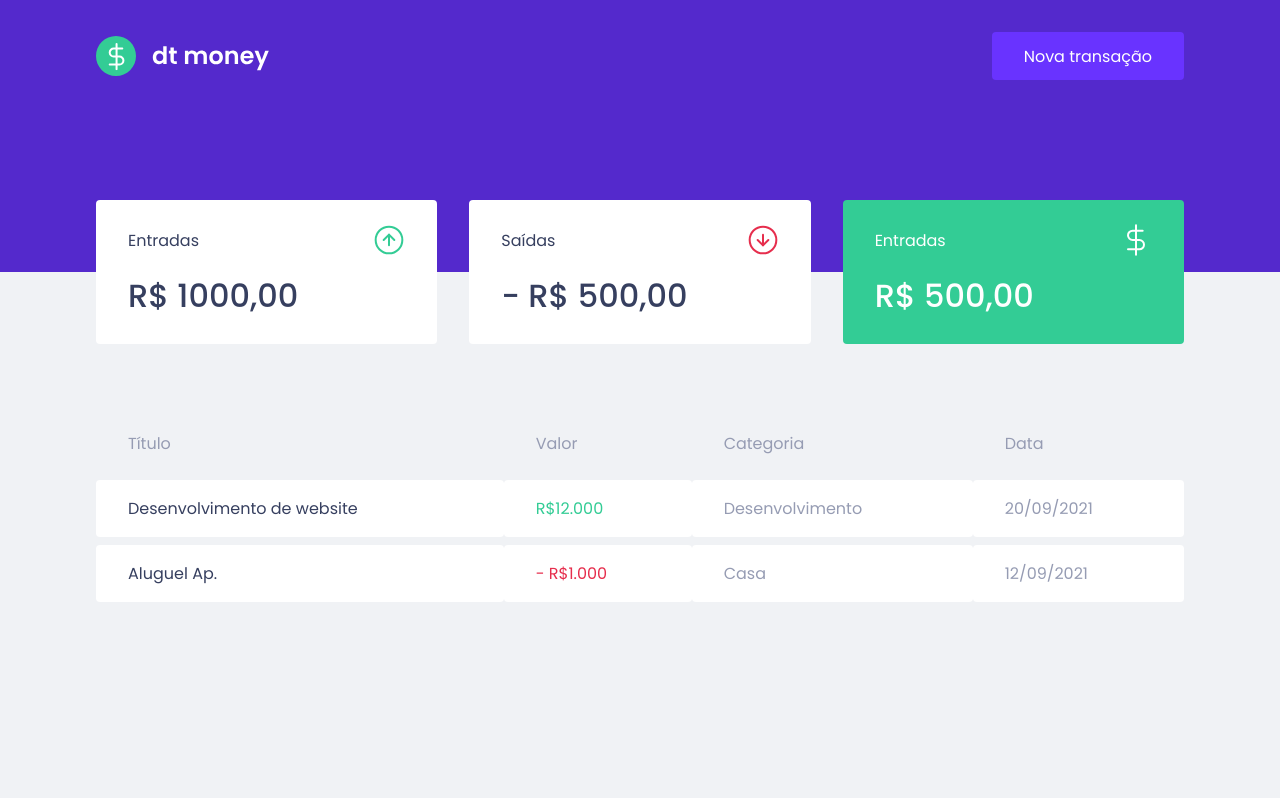
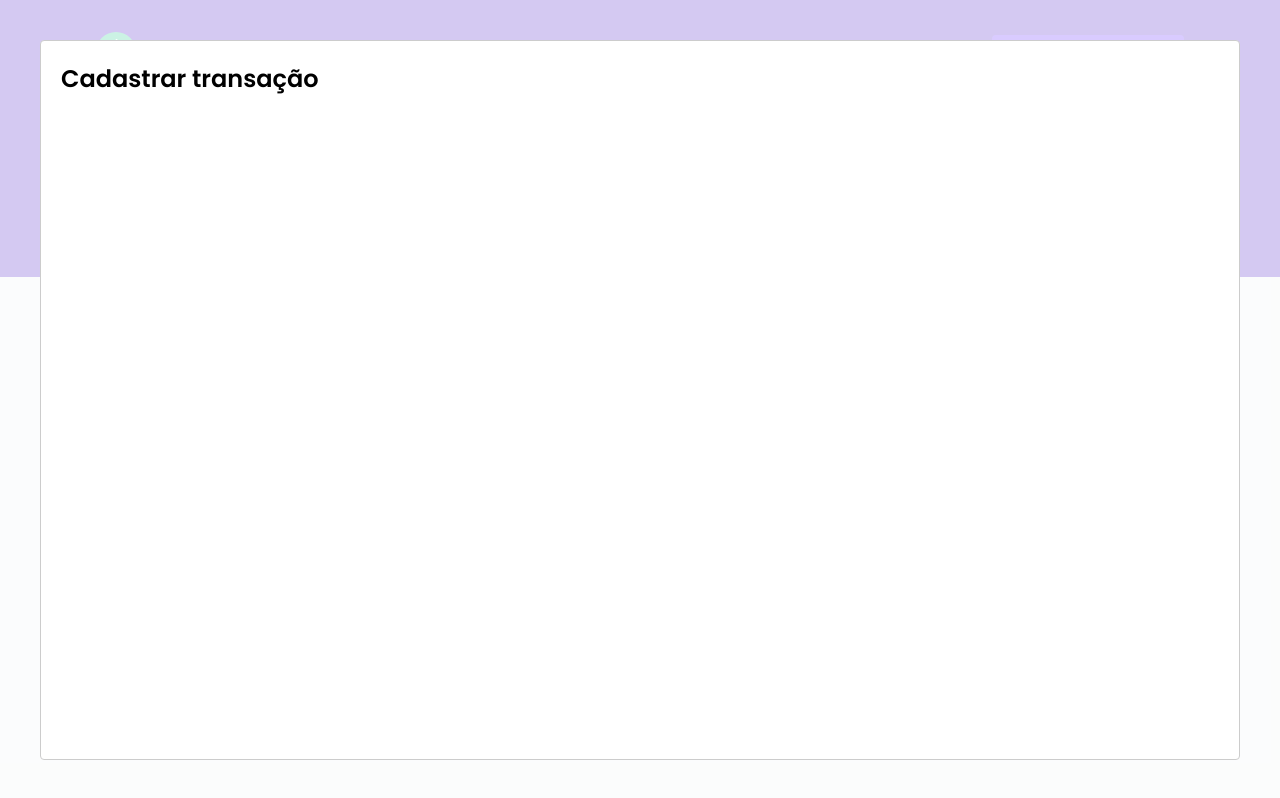
Before and after one commit to JuanMVeronez/ignite-react02-dt-money, a React (Create React App) app: page / in a window 1280 px wide. Both pictures are taken after a click on the button "Nova transação". Built offline with nearby package versions, Linux system fonts and the light colour scheme; no server answers; what miragejs would draw is missing.

Commit message:
creating a first modal

```diff
--- a/package.json
+++ b/package.json
@@ -7,6 +7,7 @@
     "miragejs": "^0.1.41",
     "react": "^17.0.2",
     "react-dom": "^17.0.2",
+    "react-modal": "^3.14.3",
     "react-scripts": "4.0.3",
     "styled-components": "^5.3.1",
     "web-vitals": "^1.0.1"
@@ -19,6 +20,7 @@
     "@types/node": "^12.0.0",
     "@types/react": "^17.0.0",
     "@types/react-dom": "^17.0.0",
+    "@types/react-modal": "^3.12.1",
     "@types/styled-components": "^5.1.14",
     "typescript": "^4.1.2"
   },
--- a/src/App.tsx
+++ b/src/App.tsx
@@ -1,12 +1,38 @@
+import { useState } from 'react';
+import Modal from 'react-modal';
+
 import { Dashboard } from "./components/Dashboard";
 import { Header } from "./components/Header";
 import { GlobalStyle } from "./styles/global";
 
+Modal.setAppElement('#root');
+
 export function App() {
+  const [
+    isNewTransactionFormOpen,
+    setIsNewTransactionFormOpen
+  ] = useState(false)
+
+  function handleOpenNewTransactionModal() {
+    setIsNewTransactionFormOpen(true)
+  }
+
+  function handleClosenNewTransactionModal() {
+    setIsNewTransactionFormOpen(false)
+  }
+
   return (
     <>
-      <Header />
+      <Header onOpenNewTransactionsModal={handleOpenNewTransactionModal}/>
       <Dashboard />
+
+      <Modal
+        isOpen={isNewTransactionFormOpen}
+        onRequestClose={handleClosenNewTransactionModal}
+      >
+        <h2>Cadastrar transação</h2>
+      </Modal>
+
       <GlobalStyle />
     </>
   );
--- a/src/components/Header/index.tsx
+++ b/src/components/Header/index.tsx
@@ -1,12 +1,20 @@
 import logoSvg from '../../assets/logo.svg'
 import { Container, Content } from './styles'
 
-export function Header() {
+type HeaderProps = {
+  onOpenNewTransactionsModal: () => void
+}
+
+export function Header({onOpenNewTransactionsModal}: HeaderProps) {
   return (
     <Container>
       <Content>
-        <img src={logoSvg} alt="dt money" />
-        <button>Nova transação</button>
+        <h1>
+          <img src={logoSvg} alt="dt money" />
+        </h1>
+        <button type="button" onClick={onOpenNewTransactionsModal}>
+          Nova transação
+        </button>
       </Content>
     </Container>
   )
```
Also changed, not shown: 1 other file (tests, documents, lock files or other folders).
